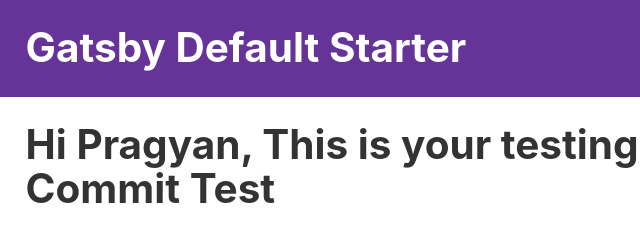
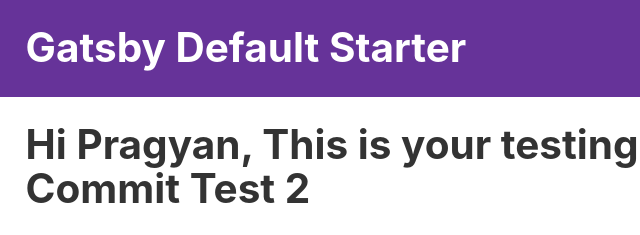
Before and after one commit to pragyanatvade/test-gatsby-site, a Gatsby site: page / in a window 1280 px wide. Shown: the top 235 px of the page, 154-794 px from the left. Built offline with nearby package versions, Linux system fonts and the light colour scheme; Gatsby itself is replaced by a stand-in of ours.

Commit message:
Update index.js

```diff
--- a/src/pages/index.js
+++ b/src/pages/index.js
@@ -8,7 +8,7 @@ import SEO from "../components/seo"
 const IndexPage = () => (
   <Layout>
     <SEO title="Home" />
-    <h1>Hi Pragyan, This is your testing website. Commit Test</h1>
+    <h1>Hi Pragyan, This is your testing website. Commit Test 2</h1>
     <p>Welcome to your new Gatsby site.</p>
     <p>Now go build something great.</p>
     <div style={{ maxWidth: `300px`, marginBottom: `1.45rem` }}>
```
